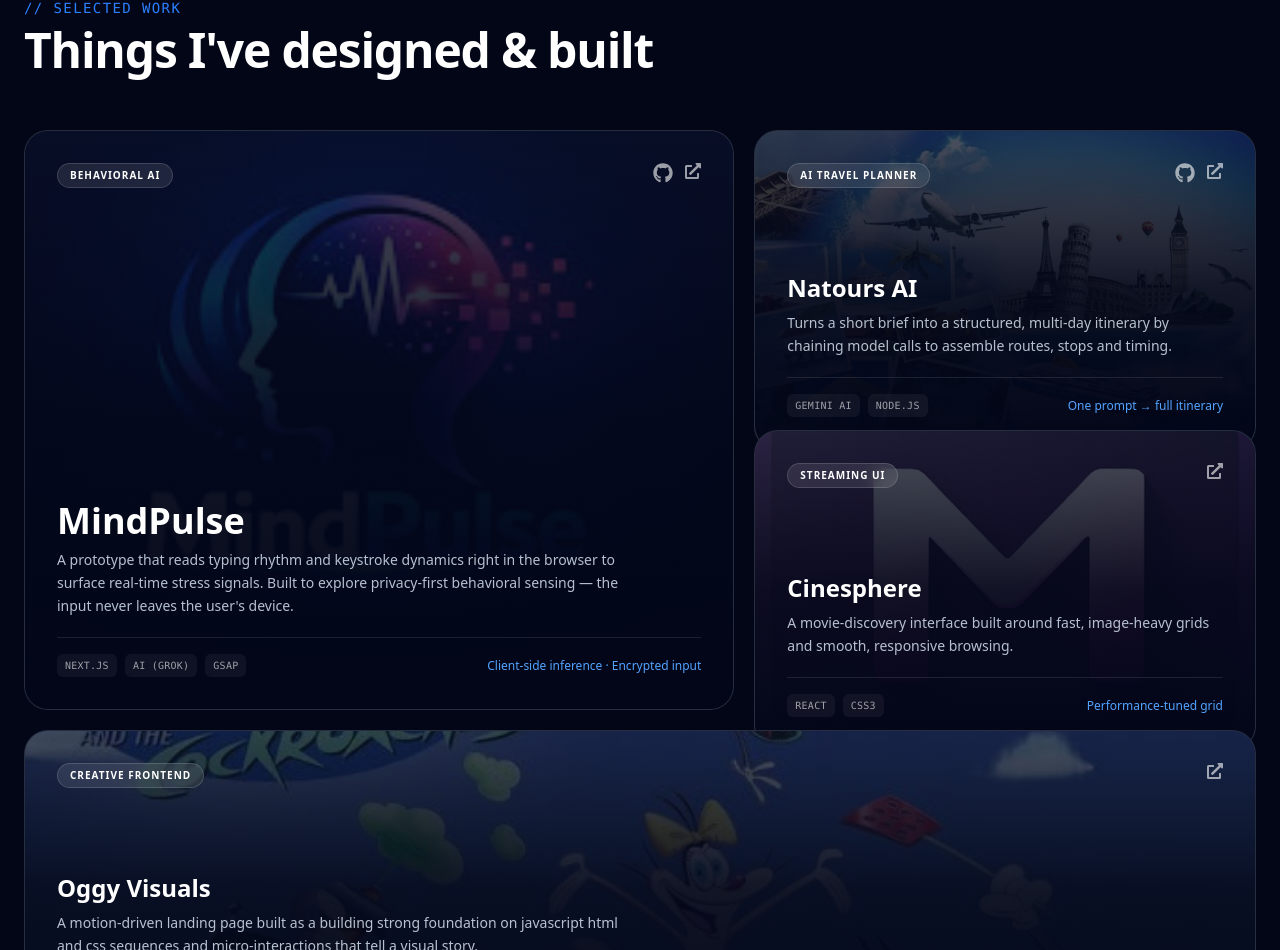
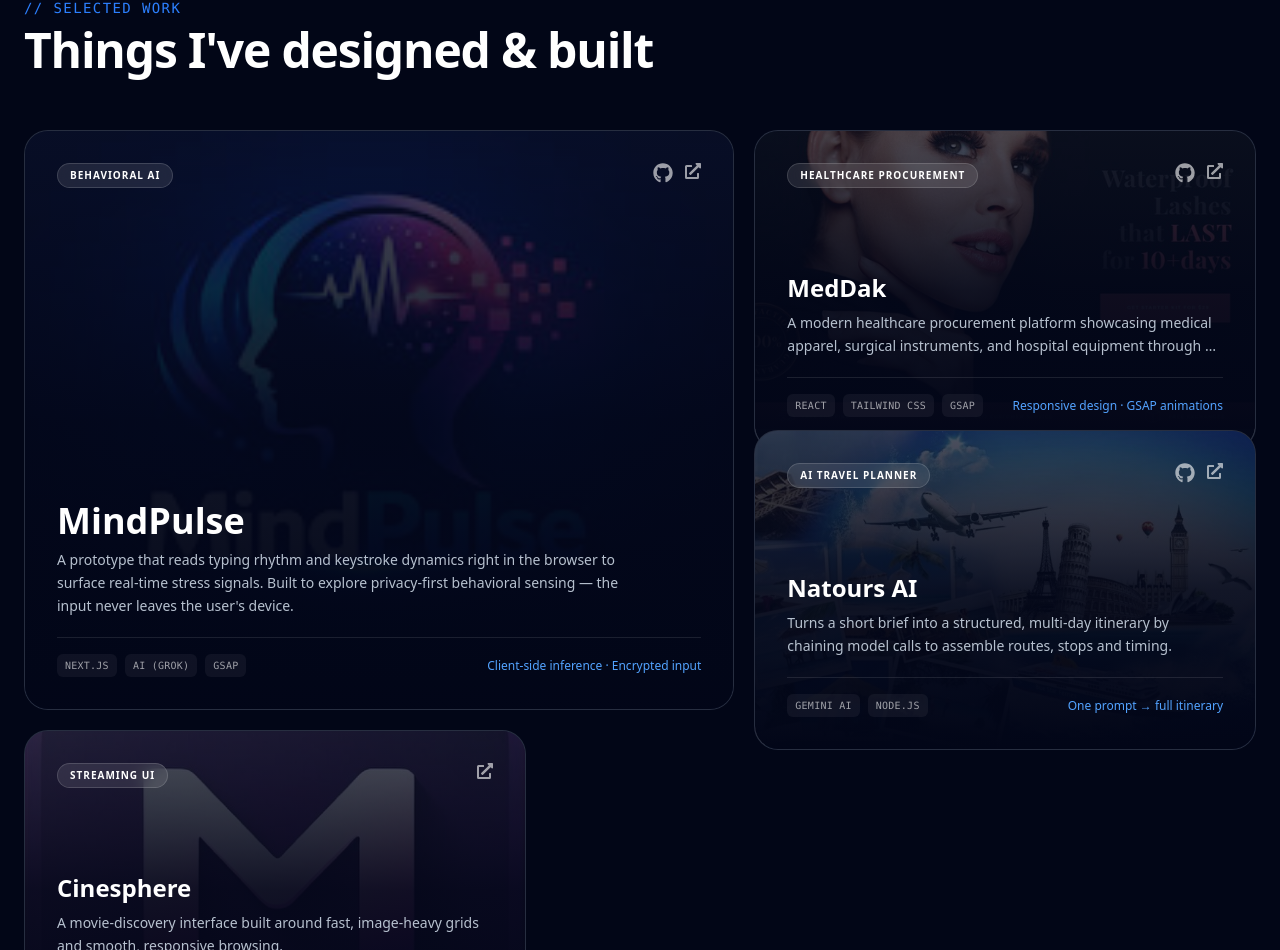
Before and after one commit to kiran123-stack/portfolio_website, a React (Vite) app: page / in a window 1280 px wide. Shown: the part 2874-3824 px from the top of the page. Built offline with nearby package versions, Linux system fonts and the light colour scheme.

Commit message:
Update work.jsx

```diff
--- a/src/pages/work.jsx
+++ b/src/pages/work.jsx
@@ -16,6 +16,19 @@ const projects = [
     gridClass: "lg:col-span-7 lg:row-span-2",
     featured: true,
   },
+  {
+  id: "meddak",
+  title: "MedDak",
+  category: "Healthcare Procurement",
+  description:
+    "A modern healthcare procurement platform showcasing medical apparel, surgical instruments, and hospital equipment through a responsive, high-performance interface with immersive animations.",
+  meta: "Responsive design · GSAP animations",
+  tech: ["React", "Tailwind CSS", "GSAP"],
+  link: "https://kiran123-stack.github.io/med-dak/",
+  github: "https://github.com/kiran123-stack/med-dak",
+  image: "/cosmic.jpg",
+  gridClass: "lg:col-span-5 lg:row-span-1",
+},
   {
     id: "natours",
     title: "Natours AI",
```
